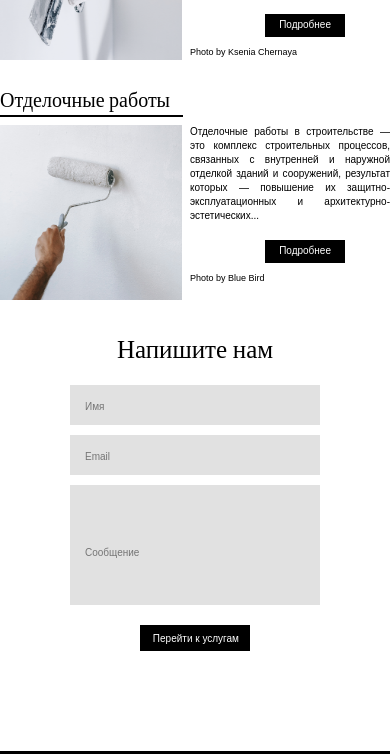
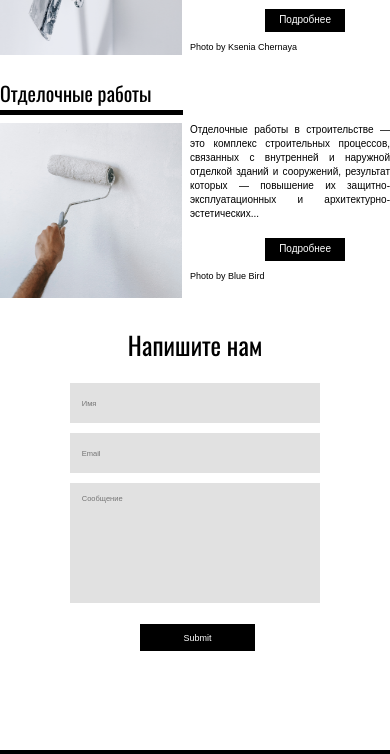
Before and after one commit to Braskann/Rustimprof, a plain HTML site: page index.html in a window 390 px wide. Shown: the part 969-1723 px from the top of the page. Drawn offline with nearby package versions, Linux system fonts and the light colour scheme; a web font is replaced by a local one.

Commit message:
aoaoaoao

```diff
--- a/css/style-contacts.css
+++ b/css/style-contacts.css
@@ -4,7 +4,6 @@
     padding: 0;
     box-sizing: border-box;
 }
-
 
 /* по умолчанию размер 100% - 16px в браузере, для легкого подсчета в rem я устанавливаю размер 10px, 1rem = 10px */
 html {
@@ -22,11 +21,11 @@ body {
 }
 
 h1, h2 {
-    font-family: 'Oswald', sans-serif;
+    font-family: 'Oswald';
 }
 
 h1 {
-    font-size: 4.8rem;
+    font-size: 4rem;
 }
 
 h2 {
--- a/css/style.css
+++ b/css/style.css
@@ -26,7 +26,7 @@ section:nth-child(1) {
 }
 
 h2 {
-    font-family: Oswald-Regular;
+    font-family: 'Oswald';
     color: #000;
     font-style: normal;
     font-weight: normal;
@@ -67,7 +67,7 @@ h2 {
 }
 
 legend {
-    font-family: Oswald-Regular;
+    font-family: 'Oswald';
     font-style: normal;
     font-weight: normal;
     font-size: 36px;
@@ -105,6 +105,8 @@ textarea {
     padding-left: 27px;
     padding-top: 20px;
     outline: none;
+    font-family: Arial, Helvetica, sans-serif;
+    resize: none;
 }
 
 
@@ -125,7 +127,7 @@ textarea {
 }
 
 #main_block h1 {
-    font-family: Oswald-Regular;
+    font-family: 'Oswald';
     font-style: normal;
     font-weight: normal;
     font-size: calc(24px + 24 * (100vw / 1920));
@@ -286,6 +288,7 @@ textarea {
     color: #fff;
     padding-bottom: 60px;
     padding-top: 60px;
+    margin-bottom: 0px;
 }
 
 #contacts h2 {
--- a/css/style1.css
+++ b/css/style1.css
@@ -80,12 +80,6 @@ footer .container p {
 footer .footer-block {
     margin-top: 50px;
 }
-
-@font-face {
-    font-family: "Oswald";
-    src: url(../fonts/Oswald-VariableFont_wght.ttf);
-}
-
 #page_two .container {
     width: 100%;
     max-width: 1199px;
@@ -99,10 +93,10 @@ footer .footer-block {
 }
 
 #page_two .line {
-    border: 3px solid #000000;
+    height: 1rem;
     background-color: black;
-    margin-top: 20px;
-    margin-bottom: 50px;
+    margin-top: 6rem;
+    margin-bottom: 6rem;
 }
 
 #page_two .title1 {
@@ -111,7 +105,7 @@ footer .footer-block {
 }
 
 #page_two .delimiter {
-    border: 3px solid #000000;
+    height: 1rem;
     background-color: black;
     width: 477px;
     margin-top: 10px;
@@ -197,6 +191,8 @@ footer .footer-block {
     background-color: #E1E1E1;
     margin-bottom: 20px;
     border-style: none;
+    color: #757576;
+    font-size: 1.5rem;
 
 }
 
@@ -206,6 +202,8 @@ footer .footer-block {
     background-color: #E1E1E1;
     margin-bottom: 20px;
     border-style: none;
+    color: #757576;
+    font-size: 1.5rem;
 
 }
 
@@ -214,23 +212,25 @@ footer .footer-block {
     height: 134px;
     background-color: #E1E1E1;
     border-style: none;
+    color: #757576;
+    font-size: 1.5rem;
 }
 
-#form .cell1::placeholder {
-    font-size: 15px;
-    padding-left: 15px;
+.cell2, .cell1, textarea {
+    padding-left: 2.35rem;
+    padding-right: 2.35rem;
+    padding-top: 2.1rem;
+    padding-bottom: 2.1rem;
+    background-color: #E1E1E1;
+    border: none;
+    color: #757576;
+    font-size: 1.5rem;
+    outline: none;
+    font-family: Arial, Helvetica, sans-serif;
 }
 
-#form .cell2::placeholder {
-    font-size: 15px;
-    padding-left: 15px;
-}
-
-#form .cell3::placeholder {
-    font-size: 15px;
-    padding-left: 15px;
-    float: left;
-    padding-top: 15px;
+textarea {
+    resize: none;
 }
 
 #form .button {
@@ -377,7 +377,7 @@ footer .footer-block {
     }
 
     #page_two .line {
-        border: 1px solid #000000;
+        height: 1rem;
         margin-top: 3px;
 
     }
@@ -388,7 +388,7 @@ footer .footer-block {
     }
 
     #page_two .delimiter {
-        border: 1px solid #000000;
+        height: 1rem;
         width: 183px;
         margin-top: 2px;
         margin-bottom: 8px;
@@ -463,18 +463,6 @@ footer .footer-block {
         height: 120px;
     }
 
-    #form .cell1::placeholder {
-        font-size: 10px;
-    }
-
-    #form .cell2::placeholder {
-        font-size: 10px;
-    }
-
-    #form .cell3::placeholder {
-        font-size: 10px;
-    }
-
     #form .button {
         width: 110px;
         height: 26px;
@@ -504,7 +492,7 @@ footer .footer-block {
     }
 
     #page_two .line {
-        border: 1px solid #000000;
+        height: 1rem;
         margin-top: 2px;
 
     }
@@ -515,7 +503,7 @@ footer .footer-block {
     }
 
     #page_two .delimiter {
-        border: 1px solid #000000;
+        height: 1rem;
         width: 162px;
         margin-top: 1px;
         margin-bottom: 8px;
@@ -590,18 +578,6 @@ footer .footer-block {
         height: 120px;
     }
 
-    #form .cell1::placeholder {
-        font-size: 10px;
-    }
-
-    #form .cell2::placeholder {
-        font-size: 10px;
-    }
-
-    #form .cell3::placeholder {
-        font-size: 10px;
-    }
-
     #form .button {
         width: 110px;
         height: 26px;
@@ -618,3 +594,20 @@ footer .footer-block {
     }
 
 }
+
+.btn {
+    background-color: #000;
+    border: none;
+    width: 23rem;
+    height: 5.3rem;
+    color: #fff;
+    font-size: 1.8rem;
+    cursor: pointer;
+    transition: 0.5s;
+
+}
+
+.btn:hover {
+    box-shadow: 3px 8px 10px 0px #00000040;
+    transition: 0.5s;
+}
--- a/fonts/fonts.css
+++ b/fonts/fonts.css
@@ -1,4 +1,4 @@
 @font-face {
-    font-family: Oswald-Regular;
+    font-family: 'Oswald';
     src: url(Oswald-Regular.ttf)
 }
--- a/index.html
+++ b/index.html
@@ -5,12 +5,11 @@
     <meta charset="UTF-8">
     <meta http-equiv="X-UA-Compatible" content="IE=edge">
     <meta name="viewport" content="width=device-width, initial-scale=1.0">
-    <link rel="stylesheet" href="css/style1.css">
+    <link rel="stylesheet" href="CSS/style1.css">
     <!-- важный тег для начала адаптива -> -->
     <meta name="viewport" content="width=device-width, initial-scale=1.0">
     <!-- // -->
-    <link rel="preconnect" href="https://fonts.gstatic.com" crossorigin>
-    <link href="https://fonts.googleapis.com/css2?family=Oswald&display=swap" rel="stylesheet">
+    <link rel="stylesheet" href="fonts/fonts.css">
     <title>Практика</title>
 </head>
 <body>
@@ -104,10 +103,10 @@
             <div class="shape">
                 <div><input type="text" class="cell1" name="Name" placeholder="Имя"></div>
                 <div><input type="text" class="cell2" name="Surname" placeholder="Email"></div>
-                <div><input type="text" class="cell3" placeholder="Сообщение"></div>
+                <div><textarea name="" id="" cols="30" rows="10" class="cell3" placeholder="Сообщение"></textarea></div>
             </div>
             <div class="button">
-                <a href="#">Перейти к услугам</a>
+                <input class="btn" type="submit" placeholder="Отправить">
             </div>
         </div>
     </section>
```
Also changed, not shown: contacts.html (+2 -3 lines), plaster.html (+1 -1 lines).
